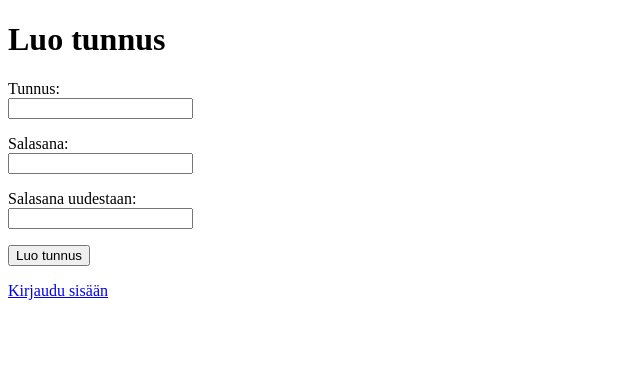
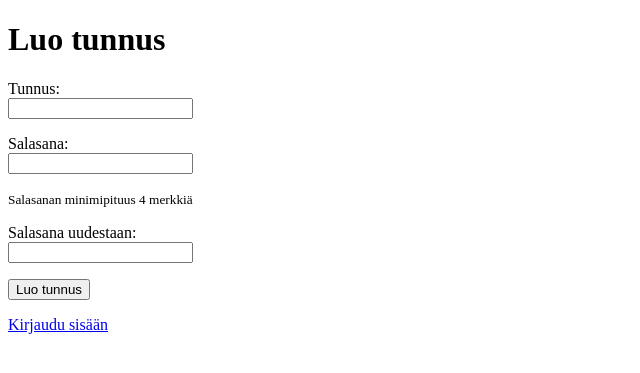
Before and after one commit to saaramakris/hanttihommia, a Flask app: page /register in a window 1280 px wide. Shown: the top 373 px of the page, without its empty margins (0-640 px from the left). Run offline with Flask 3, Linux system fonts and the light colour scheme.

Commit message:
Show password min lenght

```diff
--- a/templates/register.html
+++ b/templates/register.html
@@ -26,6 +26,10 @@
     </p>
 
     <p>
+      <small> Salasanan minimipituus 4 merkkiä</small>
+    </p>
+
+    <p>
       Salasana uudestaan: <br />
       <input type="password" name="password2" />
     </p>
```
